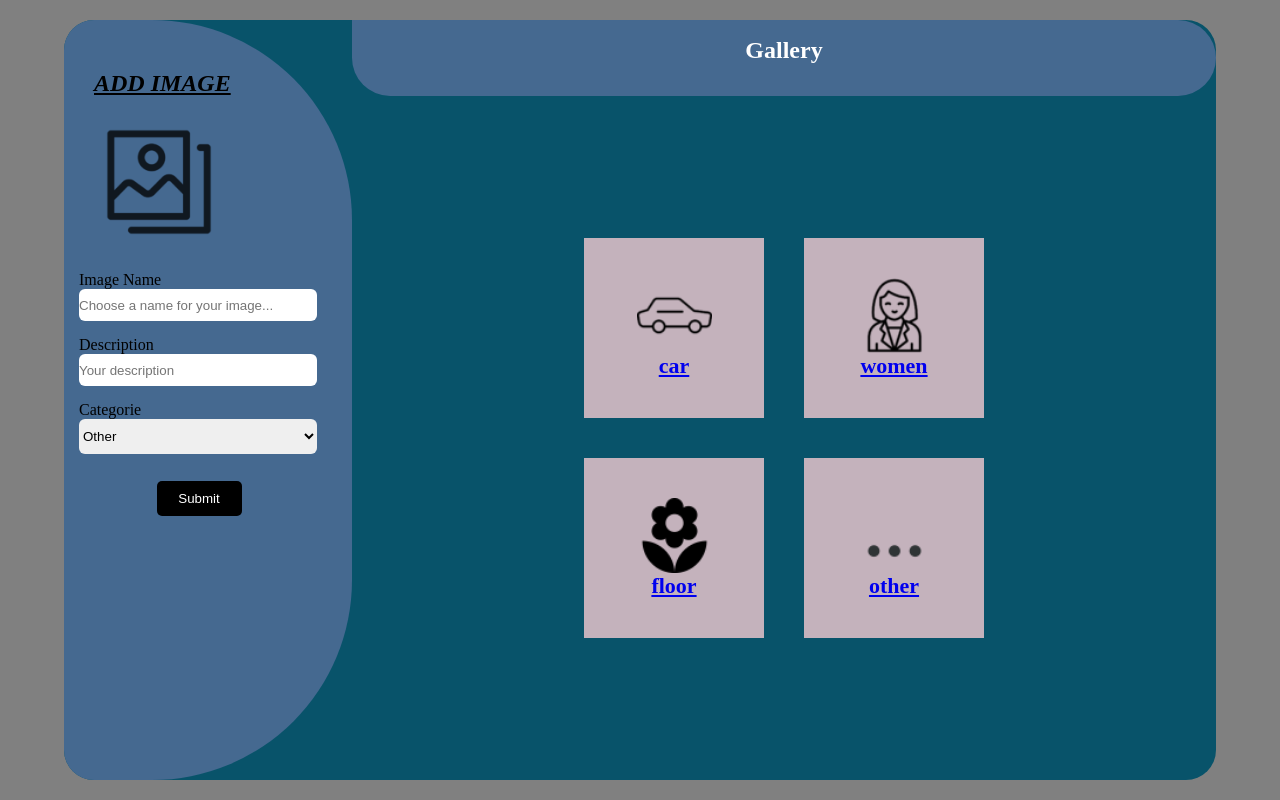
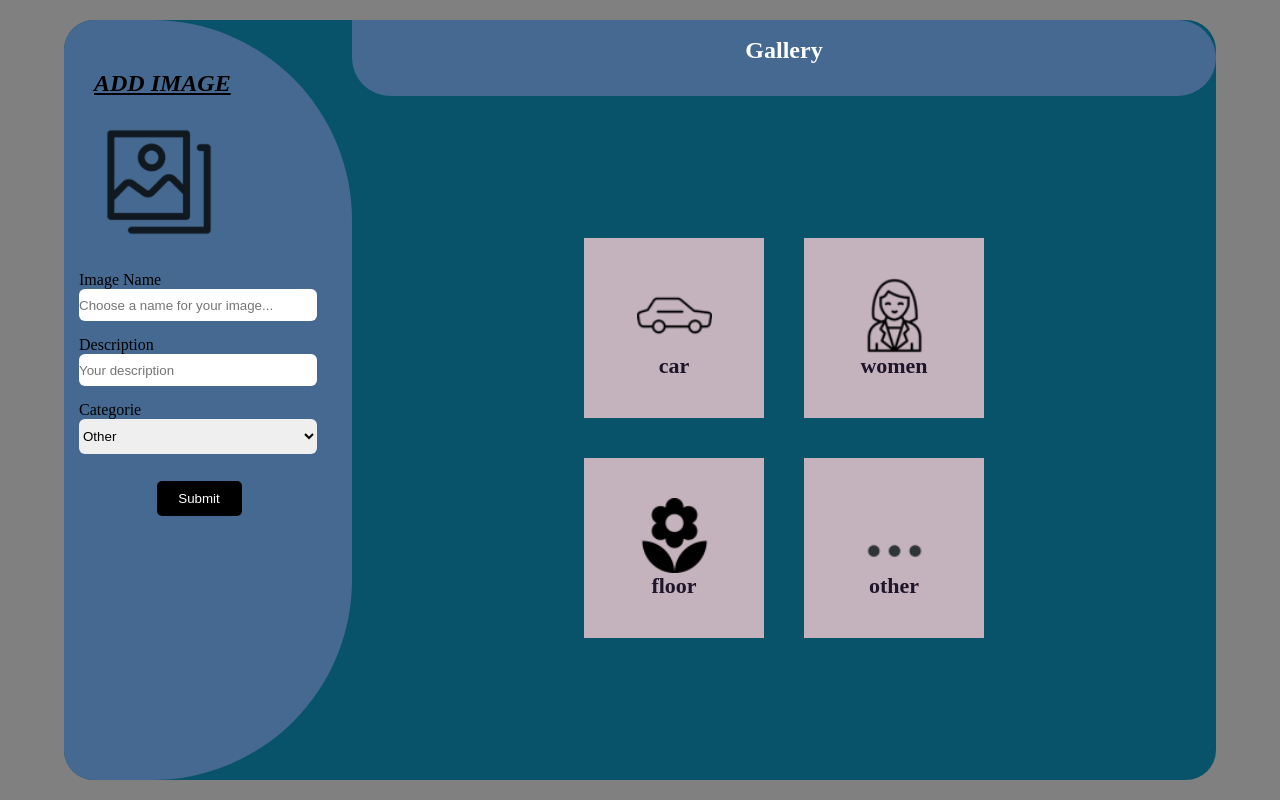
Before and after one commit to OrensObenas/galleryApp, a React (Vite) app: page / in a window 1280 px wide. Built offline with nearby package versions, Linux system fonts and the light colour scheme.

Commit message:
First part of css modification

```diff
--- a/src/components/DIsplayInfo/DisplayInfo.jsx
+++ b/src/components/DIsplayInfo/DisplayInfo.jsx
@@ -12,7 +12,7 @@ const DisplayInfo = (props) => {
     <>
       <div className='displayInfo__main'>
         <div className='displayInfo__cross'>
-        <Link to={backhref}>
+        <Link to={backhref} className='link'>
           <div className='displayInfo__buttoncross'>
             <img src={cross} alt='cross' className='displayInfo__crossimg' />
           </div>
--- a/src/components/ImageFrame/ImageFrame.jsx
+++ b/src/components/ImageFrame/ImageFrame.jsx
@@ -14,7 +14,7 @@ const ImageFrame = (props) => {
 
   return (
     <>
-      <Link to={href}>
+      <Link to={href} className='link'>
         <div className='ImageFrame__container'>
           <div className='ImageFrame__header'>
               <h2>{props.title}</h2>
--- a/src/components/ImageFrame/imageFrame.css
+++ b/src/components/ImageFrame/imageFrame.css
@@ -21,12 +21,13 @@
 .ImageFrame__container .ImageFrame__header button{
     font-size: 16px;
     border-radius: 5px;
-    height: 30px;
+    height: 40px;
     width: 85px;
     background-color: #1e152a;
     color: white;
     border: none;
     outline: none;
+    cursor: pointer;
 }
 .ImageFrame__container .ImageFrame__image{
     width: 100%;
--- a/src/components/galleryRight/GalleryRight.jsx
+++ b/src/components/galleryRight/GalleryRight.jsx
@@ -16,18 +16,18 @@ const GalleryRight = () => {
         </div>
         <div className='galleryRight__body'>
           <div>
-            <Link to="/displayImage?category=car">
+            <Link to="/displayImage?category=car" className='link'>
               <Frame road={car} title="car"/>
             </Link>
-            <Link to="/displayImage?category=women">
+            <Link to="/displayImage?category=women" className='link'>
               <Frame road={women} title="women"/>
             </Link>
           </div>
           <div>
-            <Link to="/displayImage?category=floor">
+            <Link to="/displayImage?category=floor" className='link'>
               <Frame road={floor} title="floor"/>
             </Link>
-            <Link to="/displayImage?category=other">
+            <Link to="/displayImage?category=other" className='link'>
               <Frame road={other} title="other"/>
             </Link>
           </div>
--- a/src/style.css
+++ b/src/style.css
@@ -14,3 +14,7 @@
     height: 95%;
     border-radius: 30px;
 }
+.link{
+    text-decoration: none;
+    color: #1e152a;
+}
```
